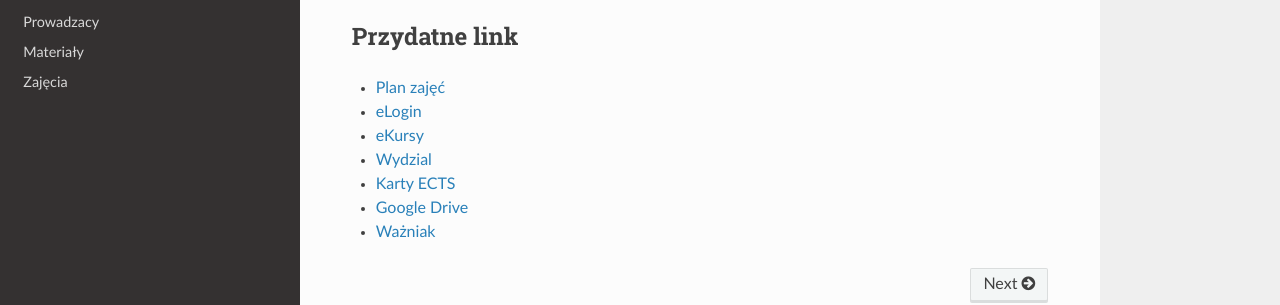
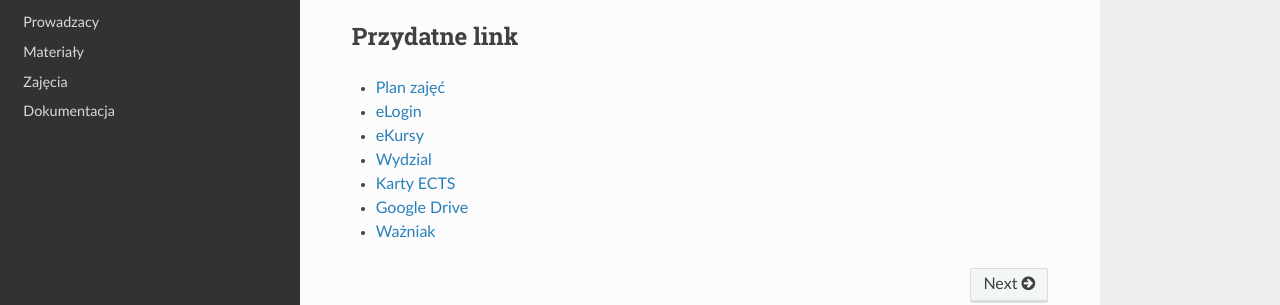
Before and after one commit to PUT-WI-18/wi18-wiki-sem5, an MkDocs documentation site: the page built from docs/index.md, in a window 1280 px wide. Shown: the part 188-493 px from the top of the page. Built offline with MkDocs 1.6.1, drawn with Linux system fonts in a browser that asks for light colours; nearby versions of some CDN libraries.

Commit message:
Update mkdocs.yml

```diff
--- a/mkdocs.yml
+++ b/mkdocs.yml
@@ -5,6 +5,7 @@ nav:
   - Prowadzacy: prowadzacy.md
   - Materiały: materialy.md
   - Zajęcia: zajecia.md
+  - Dokumentacja: dokumentacja.md
 theme: readthedocs
 markdown_extensions:
   - admonition
```
